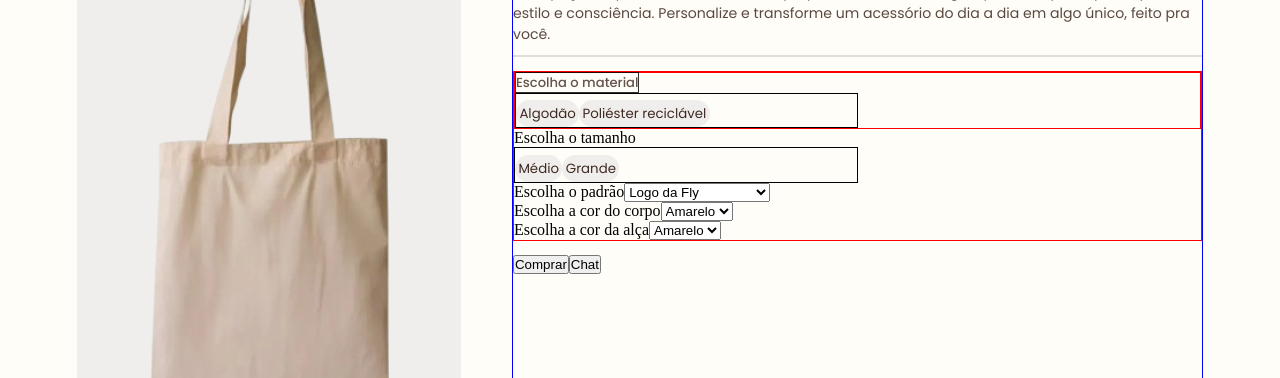
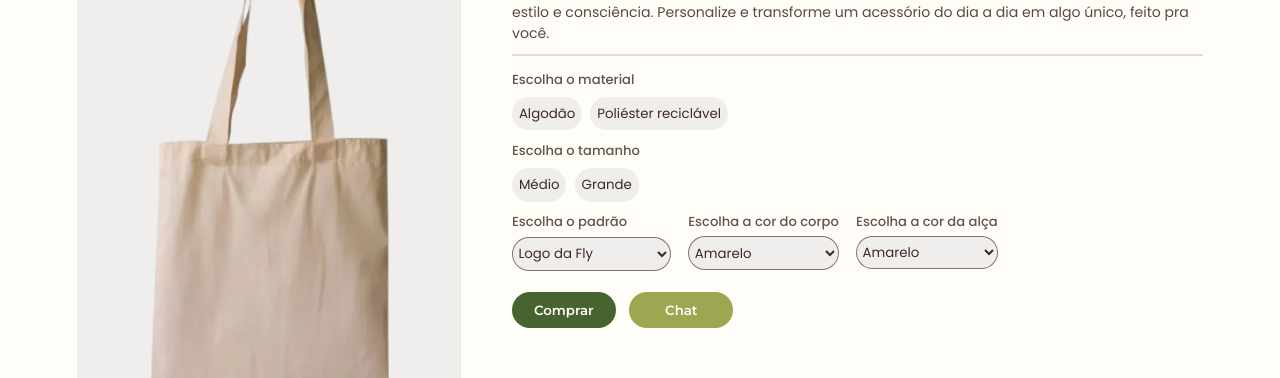
Before and after one commit to nicholas-sc-08/Projeto-SA-4a-Modulo-SENAI-Front-End, a Next.js app: page /visualizacao_produtos_personalizados in a window 1280 px wide. Shown: the part 379-757 px from the top of the page. Built offline with nearby package versions, Linux system fonts and the light colour scheme; no server answers.

Commit message:
fix: atualização visual da tela de personalizar produtos

```diff
--- a/src/app/visualizacao_produtos_personalizados/page.jsx
+++ b/src/app/visualizacao_produtos_personalizados/page.jsx
@@ -139,8 +139,8 @@ function page() {
                     </div>
 
                     <div className={styles["buttons-acoes-personalizacao-produtos"]}>
-                        <button>Comprar</button>
-                        <button>Chat</button>
+                        <button className={styles["button-comprar-produtos-personalizados"]}>Comprar</button>
+                        <button className={styles["button-chat-produtos-personalizados"]}>Chat</button>
                     </div>
 
                 </div>
--- a/src/app/visualizacao_produtos_personalizados/page.module.css
+++ b/src/app/visualizacao_produtos_personalizados/page.module.css
@@ -98,7 +98,7 @@
 }
 
 .container-conteudo-escolha-personalizacao {
-    border: 1px solid blue;
+    /* border: 1px solid blue; */
     margin-right: 6%;
 }
 
@@ -207,7 +207,7 @@
     background-color: var(--cor_doze_v_um);
 }
 
-.container-titulo-descricao p{
+.container-titulo-descricao p {
     /* border: 1px solid red; */
     color: var(--cor_seis);
     opacity: 85%;
@@ -217,22 +217,18 @@
     margin-bottom: 1.5%;
 }
 
-.line-personalizar-produtos{
+.line-personalizar-produtos {
     border: 0.2px solid var(--cor_seis);
     opacity: 15%;
 }
 
-.container-opcoes-personalizacao{
-    border: 1px solid red;
+.container-opcoes-personalizacao {
+    /* border: 1px solid red; */
     margin-bottom: 2%;
 }
 
-.escolha-material{
-    border: 1px solid red;
-}
-
-.escolha-material label{
-    border: 1px solid black;
+.escolha-material label {
+    /* border: 1px solid black; */
     font-family: var(--tipografia_secundaria);
     font-size: 82%;
     color: var(--cor_seis);
@@ -240,26 +236,127 @@
     opacity: 80%;
 }
 
-.container-alinhamento-button-personalizacao{
-    border: 1px solid black;
+.container-alinhamento-button-personalizacao {
+    /* border: 1px solid black; */
     display: flex;
     padding-top: 1%;
 
-    width: 50%;
+    /* width: fit-content; */
+    /* justify-content: space-between; */
+
 }
 
-.container-alinhamento-button-personalizacao button{
+.container-alinhamento-button-personalizacao button {
     border: none;
     background-color: var(--cor_doze);
     font-family: var(--tipografia_secundaria);
     color: var(--cor_seis);
     border-radius: 2vw;
     padding: 1%;
+    margin-right: 1.2%;
 
     transition: 0.4s;
     cursor: pointer;
 }
 
-.container-alinhamento-button-personalizacao button:hover{
+.container-alinhamento-button-personalizacao button:hover {
     background-color: var(--cor_doze_v_um);
 }
+
+.escolha-tamanho {
+    margin-top: 1.5%;
+}
+
+.escolha-tamanho label {
+    font-family: var(--tipografia_secundaria);
+    font-size: 82%;
+    color: var(--cor_seis);
+    font-weight: 450;
+    opacity: 80%;
+}
+
+.container-alinhamento-multiplas-escolhas-cores {
+    /* border: 1px solid red; */
+    margin-top: 1.5%;
+    display: flex;
+}
+
+.escolha-padrao {
+    /* border: 1px solid red; */
+    display: flex;
+    flex-direction: column;
+    margin-right: 2.5%;
+}
+
+.escolha-padrao label {
+    font-family: var(--tipografia_secundaria);
+    font-size: 82%;
+    color: var(--cor_seis);
+    font-weight: 450;
+    opacity: 80%;
+}
+
+.escolha-padrao select {
+    border: 1px solid var(--cor_seis_v_um);
+    background-color: var(--cor_doze);
+    font-family: var(--tipografia_secundaria);
+    color: var(--cor_seis);
+    border-radius: 2vw;
+    padding: 3.5%;
+    padding-left: 1%;
+    margin-top: 3%;
+
+    transition: 0.4s;
+    cursor: pointer;
+}
+
+.buttons-acoes-personalizacao-produtos {
+    /* border: 1px solid red; */
+    /* width: fit-content; */
+    display: flex;
+    margin-top: 3%;
+}
+
+.button-comprar-produtos-personalizados {
+    border: none;
+    background-color: var(--cor_um);
+    color: var(--cor_quatro);
+    font-family: var(--tipografia_primaria);
+    font-weight: 550;
+
+    padding: 1.2%;
+    width: 15%;
+    border-radius: 2vw;
+
+    transition: 0.4s;
+    cursor: pointer;
+
+    margin-right: 2%;
+}
+
+.button-comprar-produtos-personalizados:hover {
+    background-color: var(--cor_um_v_dois);
+}
+
+.button-chat-produtos-personalizados {
+    border: none;
+    background-color: var(--cor_dois);
+    color: var(--cor_quatro);
+    font-family: var(--tipografia_primaria);
+    font-weight: 550;
+
+    padding: 1.2%;
+    padding-top: 1.5%;
+    padding-bottom: 1.5%;
+    width: 15%;
+    border-radius: 2vw;
+
+    transition: 0.4s;
+    cursor: pointer;
+
+    margin-right: 2%;
+}
+
+.button-chat-produtos-personalizados:hover {
+    background-color: var(--cor_dois_v_um);
+}
```
